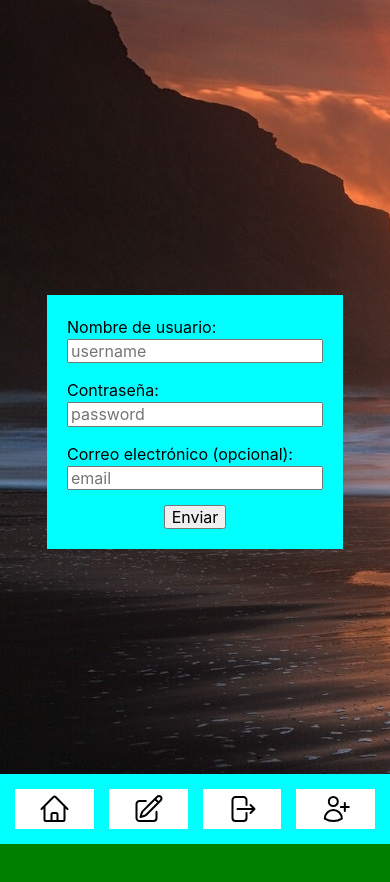
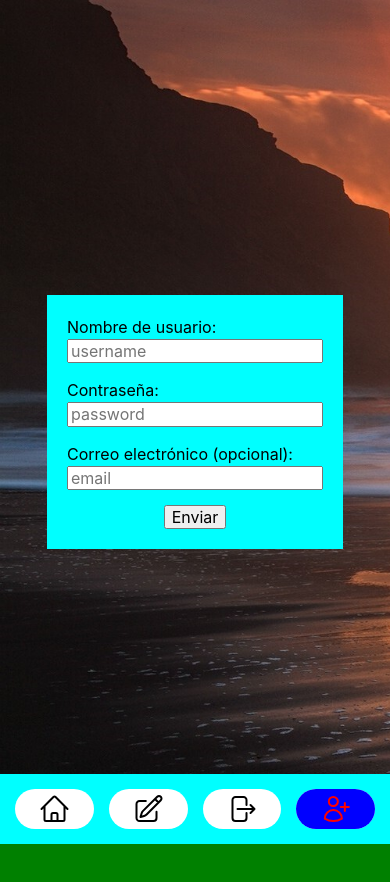
Before and after one commit to KighteW3/Note4Keep-frontend-old, a React (Vite) app: page /users/register in a window 390 px wide. Shown: the top 882 px of the page. Built offline with nearby package versions, Linux system fonts and the light colour scheme; no server answers.

Commit message:
Finalized the mobile nav bar and did some little fixes

```diff
--- a/src/components/NotesNavBar.tsx
+++ b/src/components/NotesNavBar.tsx
@@ -21,9 +21,14 @@ export default function NotesNavBar() {
     e.preventDefault();
 
     const searchQuery = e.currentTarget.search.value;
+    console.log(searchQuery);
 
     dispatch(refreshCount(refresh + 1));
-    navigate(`../notes/search/${searchQuery}`, { replace: true });
+    if (searchQuery == "" || !searchQuery) {
+      navigate("../notes/", { replace: true });
+    } else {
+      navigate(`../notes/search/${searchQuery}`, { replace: true });
+    }
   };
 
   const WriteNote = () => {
@@ -57,7 +62,6 @@ export default function NotesNavBar() {
             type="search"
             placeholder="Search for your notes here..."
             name="search"
-            required
           />
           <button>
             <svg
--- a/src/scss/NavBar.scss
+++ b/src/scss/NavBar.scss
@@ -3,6 +3,8 @@
 $displayMobile: flex;
 $nav-bar-mobile-list-gap: 15px;
 $nav-bar-mobile-list-padding: 15px;
+$buttonActive: blue;
+$buttonColorActive: red;
 
 .nav-bar-desktop {
   box-sizing: border-box;
@@ -108,8 +110,8 @@ $nav-bar-mobile-list-padding: 15px;
           opacity: 1;
         }
 
-        background-color: aqua;
-        color: red;
+        background-color: $buttonActive;
+        color: $buttonColorActive;
         pointer-events: none;
         transition: 0.5s;
       }
@@ -193,6 +195,7 @@ $nav-bar-mobile-list-padding: 15px;
         width: 100px;
         height: 40px;
         background-color: white;
+        border-radius: 20px;
 
         a {
           width: 100%;
@@ -200,11 +203,32 @@ $nav-bar-mobile-list-padding: 15px;
           display: flex;
           justify-content: center;
           align-items: center;
+          transition: 0.5s;
+          border-radius: 20px;
 
           svg {
+            transition: 0.5s;
             width: 80%;
             height: 80%;
             color: black;
+          }
+        }
+
+        a.is-active {
+          &:hover {
+            opacity: 1;
+          }
+
+          background-color: $buttonActive;
+          color: $buttonColorActive;
+          pointer-events: none;
+          transition: 0.5s;
+
+          svg {
+            transition: 0.5s;
+            width: 80%;
+            height: 80%;
+            color: $buttonColorActive;
           }
         }
       }
--- a/src/styles/NavBar.css
+++ b/src/styles/NavBar.css
@@ -125,7 +125,7 @@ main {
   height: 100%;
 }
 .nav-bar-desktop__list li a.is-active {
-  background-color: aqua;
+  background-color: blue;
   color: red;
   pointer-events: none;
   transition: 0.5s;
@@ -205,6 +205,7 @@ main {
   width: 100px;
   height: 40px;
   background-color: white;
+  border-radius: 20px;
 }
 .nav-bar-mobile__menu__list li a {
   width: 100%;
@@ -212,11 +213,29 @@ main {
   display: flex;
   justify-content: center;
   align-items: center;
+  transition: 0.5s;
+  border-radius: 20px;
 }
 .nav-bar-mobile__menu__list li a svg {
+  transition: 0.5s;
   width: 80%;
   height: 80%;
   color: black;
+}
+.nav-bar-mobile__menu__list li a.is-active {
+  background-color: blue;
+  color: red;
+  pointer-events: none;
+  transition: 0.5s;
+}
+.nav-bar-mobile__menu__list li a.is-active:hover {
+  opacity: 1;
+}
+.nav-bar-mobile__menu__list li a.is-active svg {
+  transition: 0.5s;
+  width: 80%;
+  height: 80%;
+  color: red;
 }
 
 @keyframes hideNavBar {
```
Also changed, not shown: 1 other file (tests, documents, lock files or other folders).
